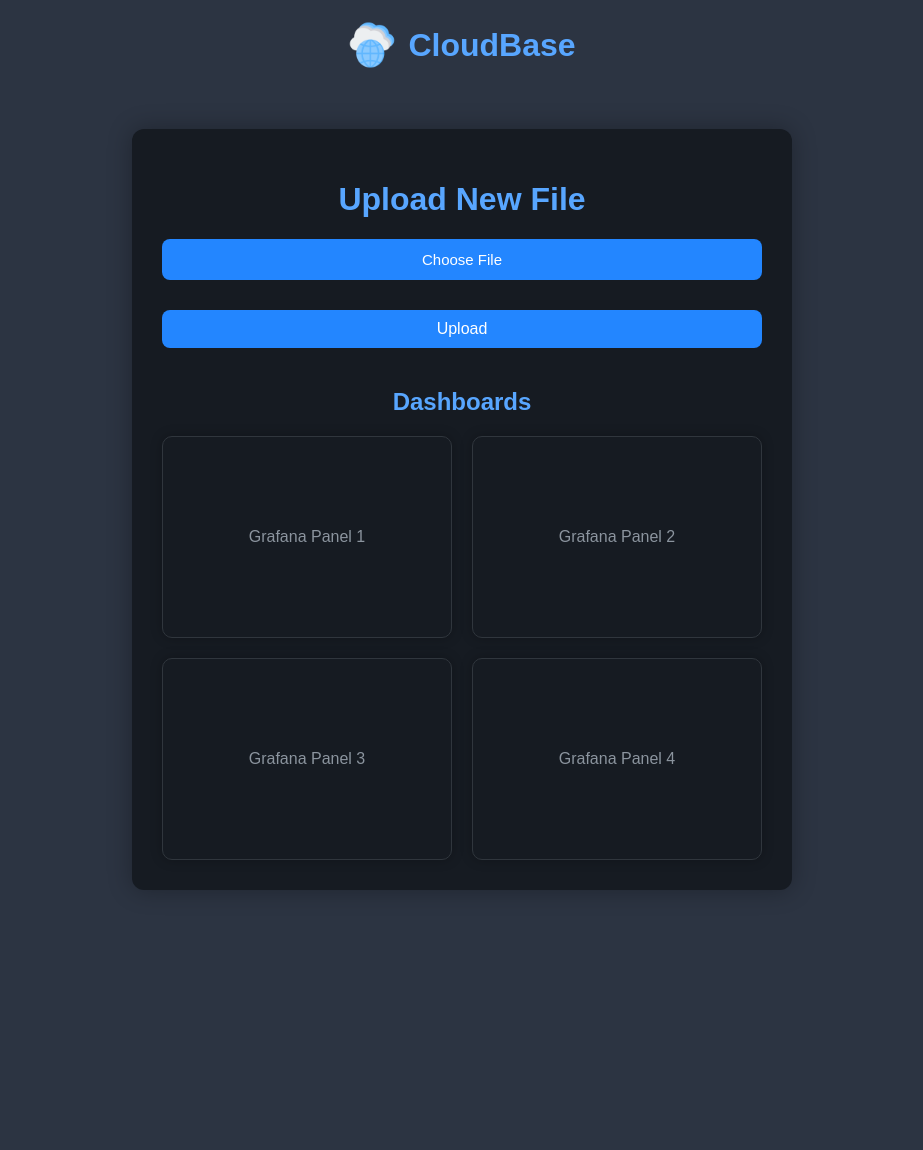
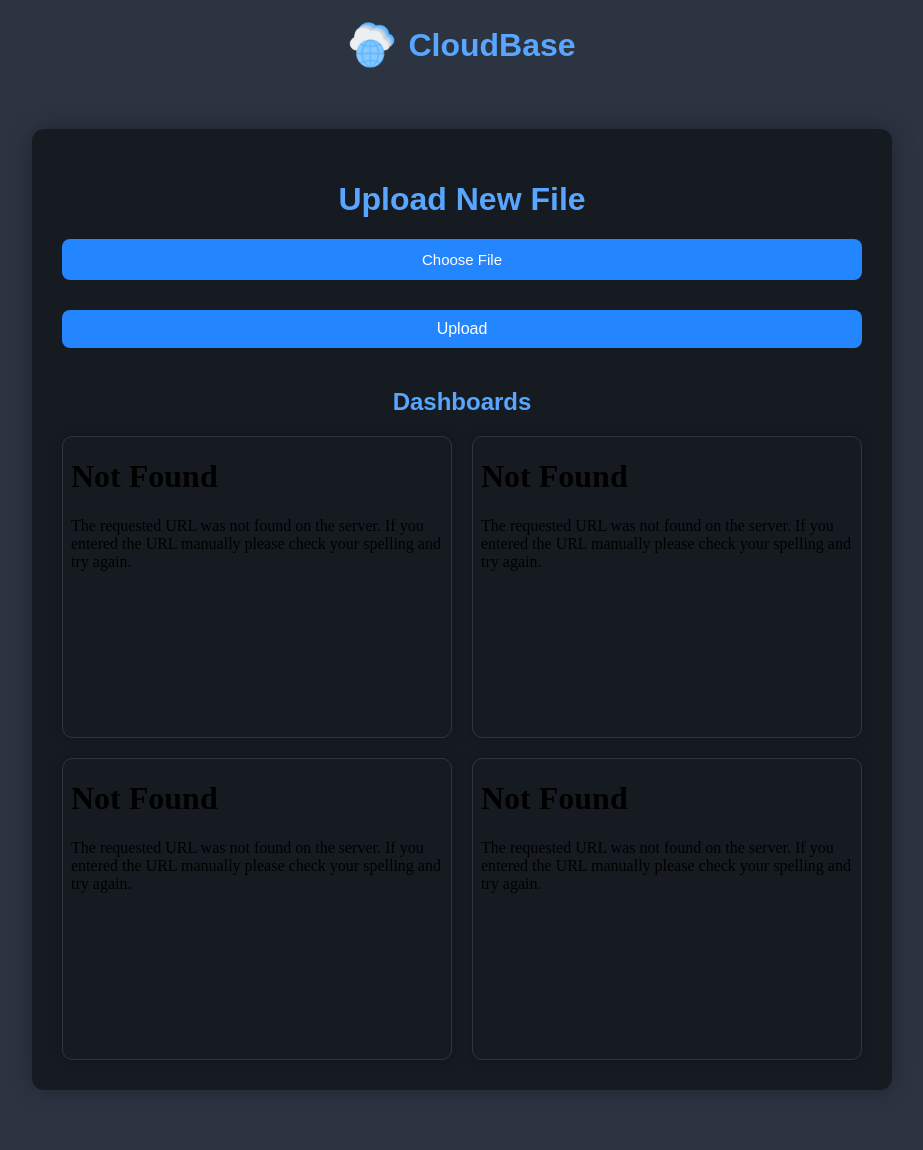
Before and after one commit to GlassOrchid/cloudcompute, a Flask app: page / in a window 1280 px wide. Shown: the whole page, without its empty margins (178-1101 px from the left). Before the commit the page ends 890 px from the top, so only its background shows below. Run offline with Flask 3, Linux system fonts and the light colour scheme.

Commit message:
grafana implementation

```diff
--- a/static/css/style.css
+++ b/static/css/style.css
@@ -7,7 +7,7 @@ body {
 }
 
 .container {
-    max-width: 600px;
+    max-width: 800px;
     margin: 60px auto;
     background: #161b22;
     padding: 30px;
@@ -94,7 +94,7 @@ ul.flashes li {
     background: #161b22;
     border: 1px solid #30363d;
     border-radius: 10px;
-    height: 200px;
+    width: auto;
     display: flex;
     justify-content: center;
     align-items: center;
--- a/templates/index.html
+++ b/templates/index.html
@@ -39,10 +39,18 @@ document.getElementById('fileInput').addEventListener('change', function () {
 
 <h2 class="section-title">Dashboards</h2>
 <div class="grafana-grid">
-    <div class="grafana-card">Grafana Panel 1</div>
-    <div class="grafana-card">Grafana Panel 2</div>
-    <div class="grafana-card">Grafana Panel 3</div>
-    <div class="grafana-card">Grafana Panel 4</div>
+    <div class="grafana-card">
+        <iframe src="http://localhost:3000/d-solo/adwr7fh/cloudbase-dashboard?orgId=1&from=1736437828305&to=1737248897541&timezone=browser&panelId=panel-3&__feature.dashboardSceneSolo=true" width="500" height="300" frameborder="0"></iframe>
+    </div>
+    <div class="grafana-card">
+        <iframe src="http://localhost:3000/d-solo/adwr7fh/cloudbase-dashboard?orgId=1&from=1736437828305&to=1737248897541&timezone=browser&panelId=panel-4&__feature.dashboardSceneSolo=true" width="500" height="300" frameborder="0"></iframe>
+    </div>
+    <div class="grafana-card">
+        <iframe src="http://localhost:3000/d-solo/adwr7fh/cloudbase-dashboard?orgId=1&from=1761948138984&to=1764543738984&timezone=browser&panelId=panel-2&__feature.dashboardSceneSolo=true" width="500" height="300" frameborder="0"></iframe>
+    </div>
+    <div class="grafana-card">
+        <iframe src="http://localhost:3000/d-solo/adwr7fh/cloudbase-dashboard?orgId=1&from=1761948138984&to=1764543738984&timezone=browser&panelId=panel-1&__feature.dashboardSceneSolo=true" width="500" height="300" frameborder="0"></iframe>
+    </div>
 </div>
 
 {% endblock %}
```
Also changed, not shown: compose.yaml (+0 -9 lines), queries/EXAMPLE_SETUP.sql (+11 -2 lines).
